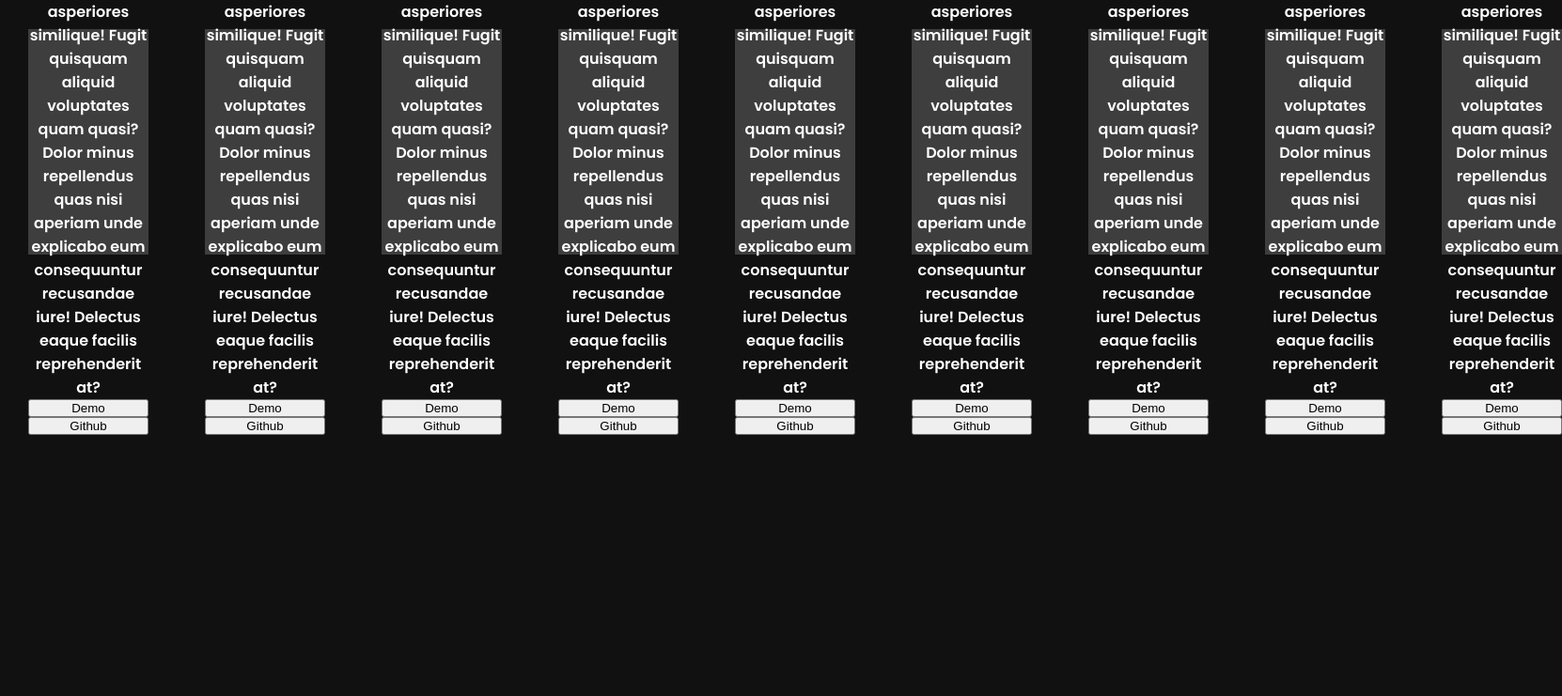
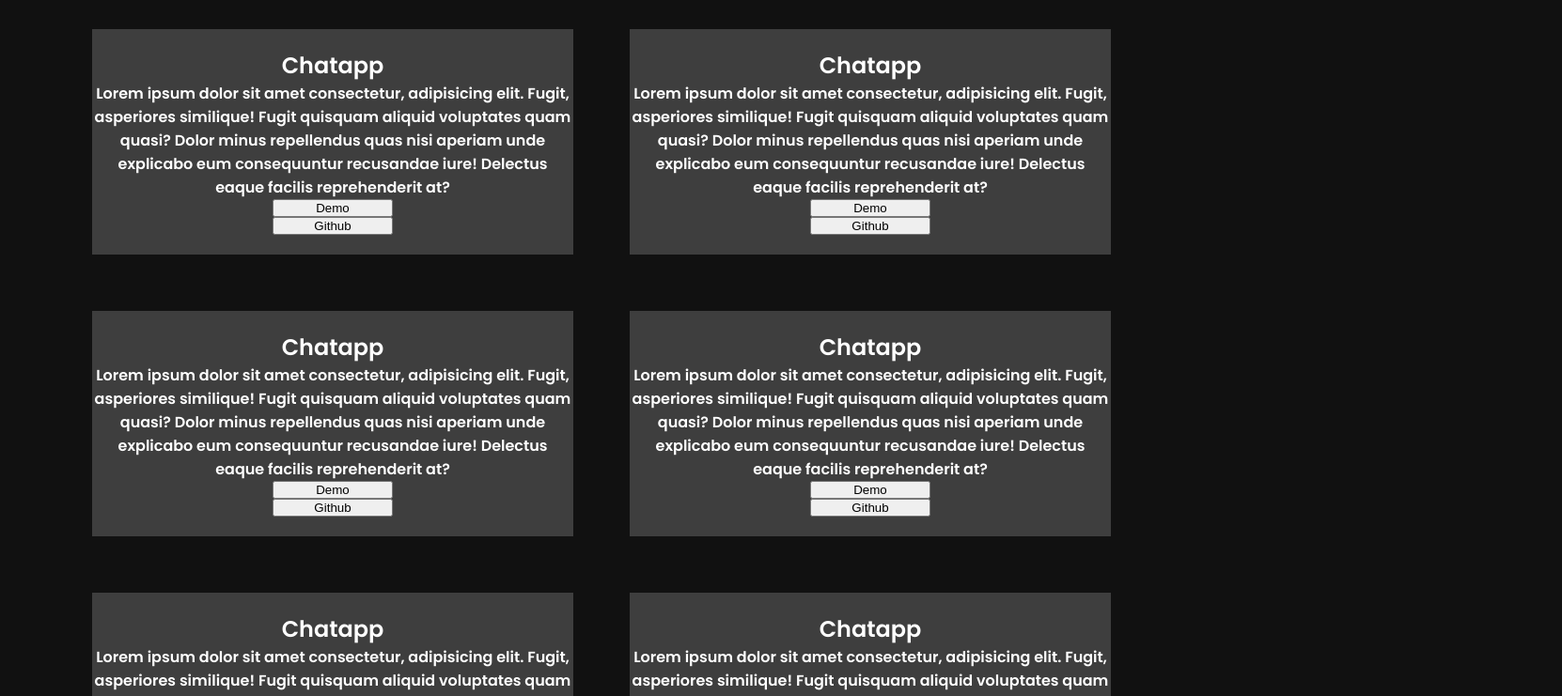
Before and after one commit to TechnoKrishna/Projects, a plain HTML site: page index.html in a window 1280 px wide. Shown: the part 121-862 px from the top of the page at 94% size, 1662 px wide, since content can reach past the window. Before the commit the page ends 800 px from the top, so only its background shows below. Drawn offline with Linux system fonts and the light colour scheme.

Commit message:
Update style.css

```diff
--- a/style.css
+++ b/style.css
@@ -24,7 +24,9 @@ hr{
 
 .Flex-Container{
     display: flex;
-
+    flex-wrap: wrap;
+    justify-content: center;
+    align-items: center;
 }
 
 .Flex-item{
@@ -36,7 +38,7 @@ hr{
     height: 30vh;
     color: white;
     font-family: "poppins";
-    flex-basis: 100%;
+    flex-basis: 40%;
     text-align: center;
     background-color: #3e3e3e;
 }
@@ -52,7 +54,6 @@ hr{
     .Flex-Container{
         display: flex;
         flex-direction: column;
-        height: 150vh;
         margin-left: 50px;
         margin-right: 50px;
 
```
